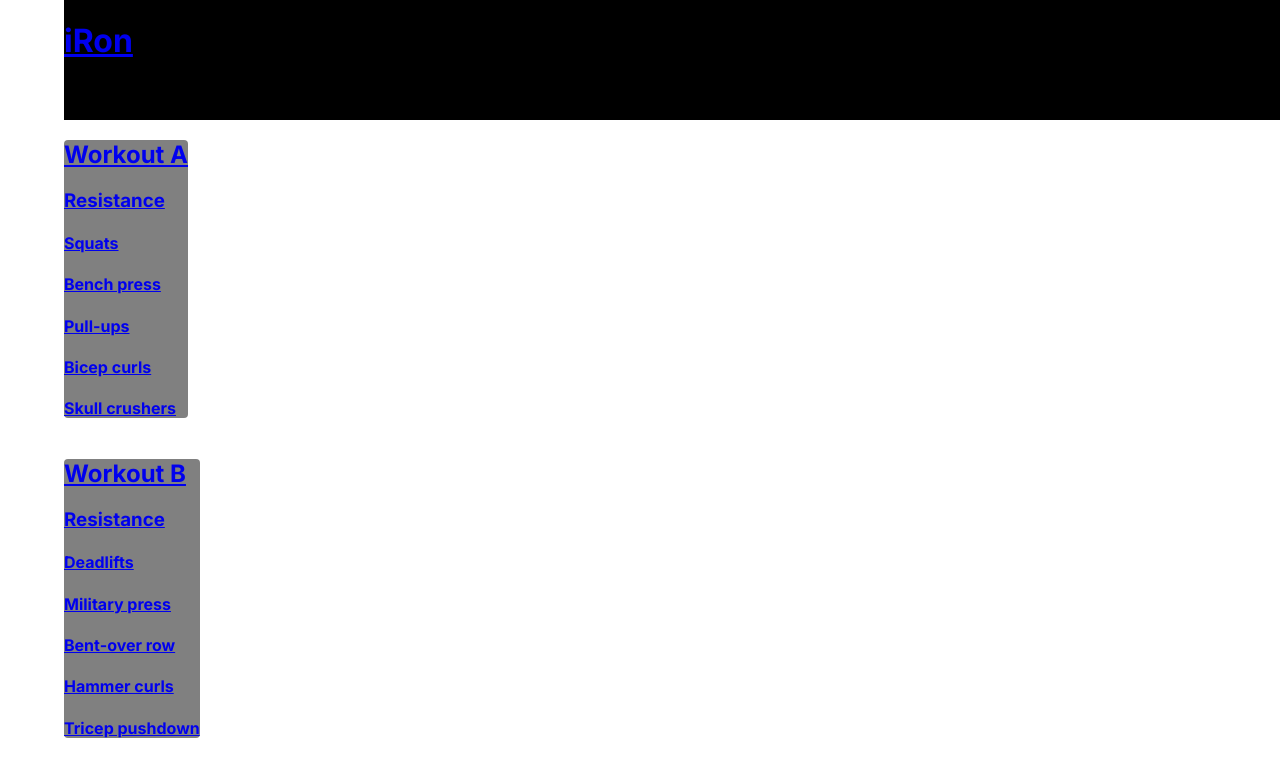
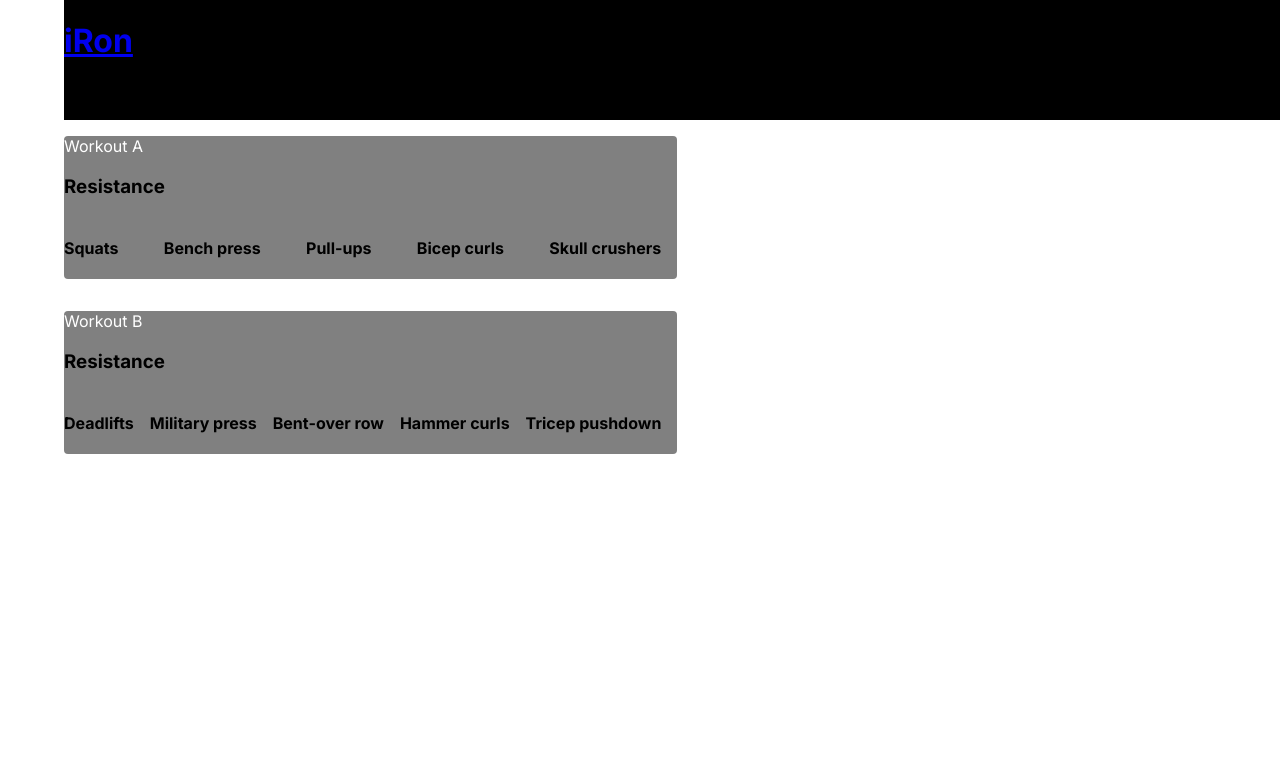
Before and after one commit to Esiru/iRon, a Next.js app in the folder iron-app/: page / in a window 1280 px wide. Shown: the top 776 px of the page. Built offline with nearby package versions, Linux system fonts and the light colour scheme.

Commit message:
Minor updates to styling of WorkoutPreview-card

```diff
--- a/iron-app/src/app/page.css
+++ b/iron-app/src/app/page.css
@@ -7,8 +7,33 @@ body {
 }
 
 .workout-preview {
+  margin: 1rem 0;
   border-radius: 4px;
   background-color: grey;
+}
+
+.workout-preview a:link, .workout-preview a:visited {
+  color: white;
+  text-decoration: none;
+}
+
+.excercises-list {
+  overflow: auto;
+  display: flex;
+  flex-direction: row;
+  justify-content: space-between;
+}
+
+.excercises-list h4 {
+  display: inline-block;
+  margin-right: 1rem;
+  white-space: nowrap;
+}
+
+.workout-preview-list {
+  display: flex;
+  flex-direction: column;
+  max-width: 100%;
 }
 
 @media (prefers-color-scheme: dark) {
--- a/iron-app/src/app/page.js
+++ b/iron-app/src/app/page.js
@@ -6,12 +6,16 @@ export default function Home() {
 
   return (
     <>
-
-      {workouts.map((workout) => (
-        <WorkoutPreview name={workout.name} type={workout.type} id={workout.id} excercises={workout.excercises}/>
-      ))}
-      {/* {<h3>Hello, welcome to iRon</h3>
-      <Link href="/log-workout">Log workout</Link>} */}
+      <div className={"workout-preview-list"}>
+        {workouts.map((workout) => (
+          <WorkoutPreview
+            name={workout.name}
+            type={workout.type}
+            id={workout.id}
+            excercises={workout.excercises}
+          />
+        ))}
+      </div>
     </>
   );
 }
--- a/iron-app/src/components/workoutPreview.jsx
+++ b/iron-app/src/components/workoutPreview.jsx
@@ -2,15 +2,17 @@ import Link from "next/link";
 
 export default function WorkoutPreview({name, type, id, excercises}) {
     return (
-      <Link href={{ pathname: "/workout", query: { id: id } }}>
-        {/* <Link href={`workout/${id}`}>*/}
-        <div className={"workout-preview"}>
-          <h2>{name}</h2>
-          <h3>{type}</h3>
+      <div className={"workout-preview"}>
+        <Link href={{ pathname: "/workout", query: { id: id } }}>
+          {name}
+        </Link>
+        {/* <h2>{name}</h2> */}
+        <h3>{type}</h3>
+        <div className="excercises-list">
           {excercises.map((excercise, index) => (
             <h4 key={index}>{excercise.name}</h4>
           ))}
         </div>
-      </Link>
+      </div>
     );
 }
```
